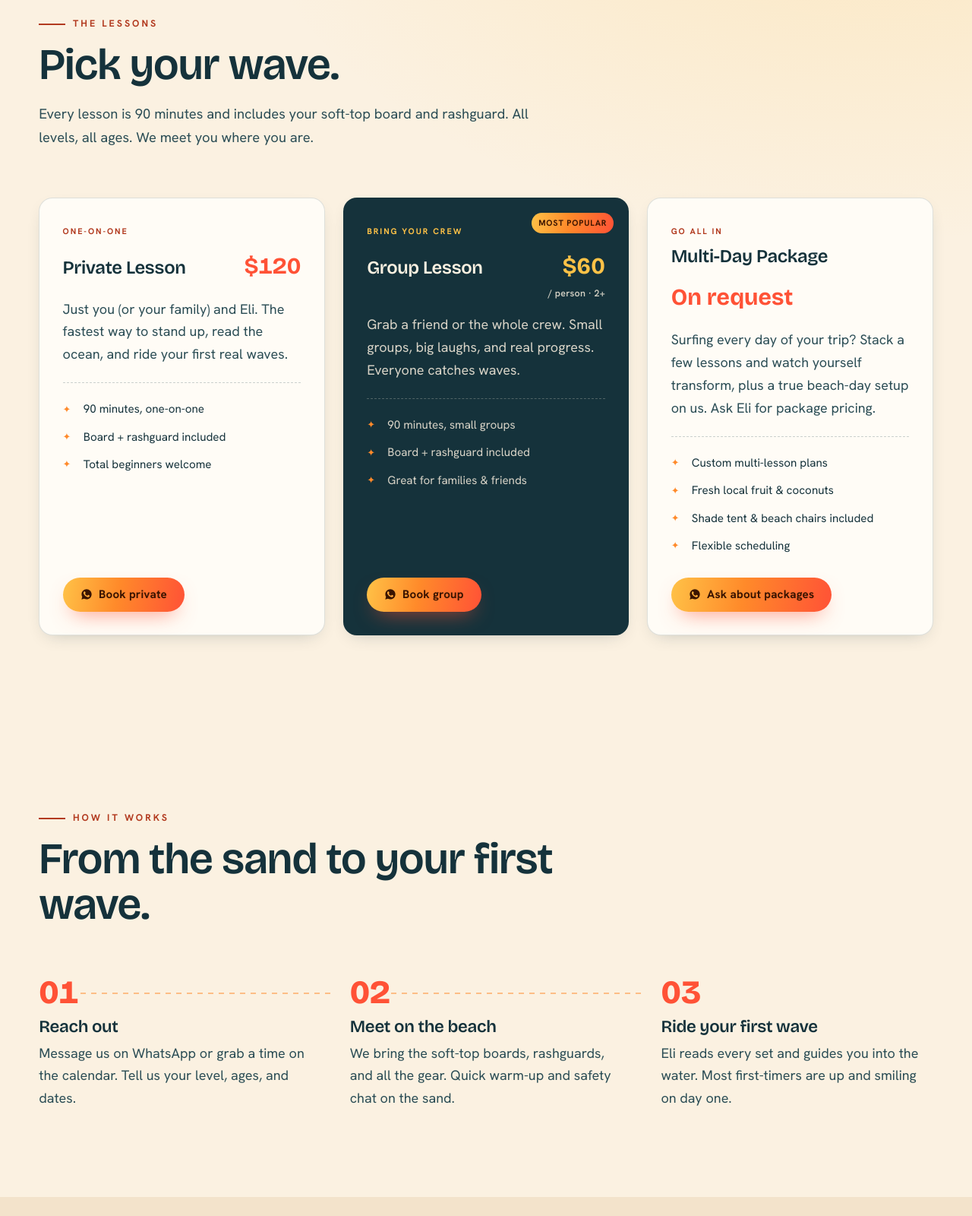
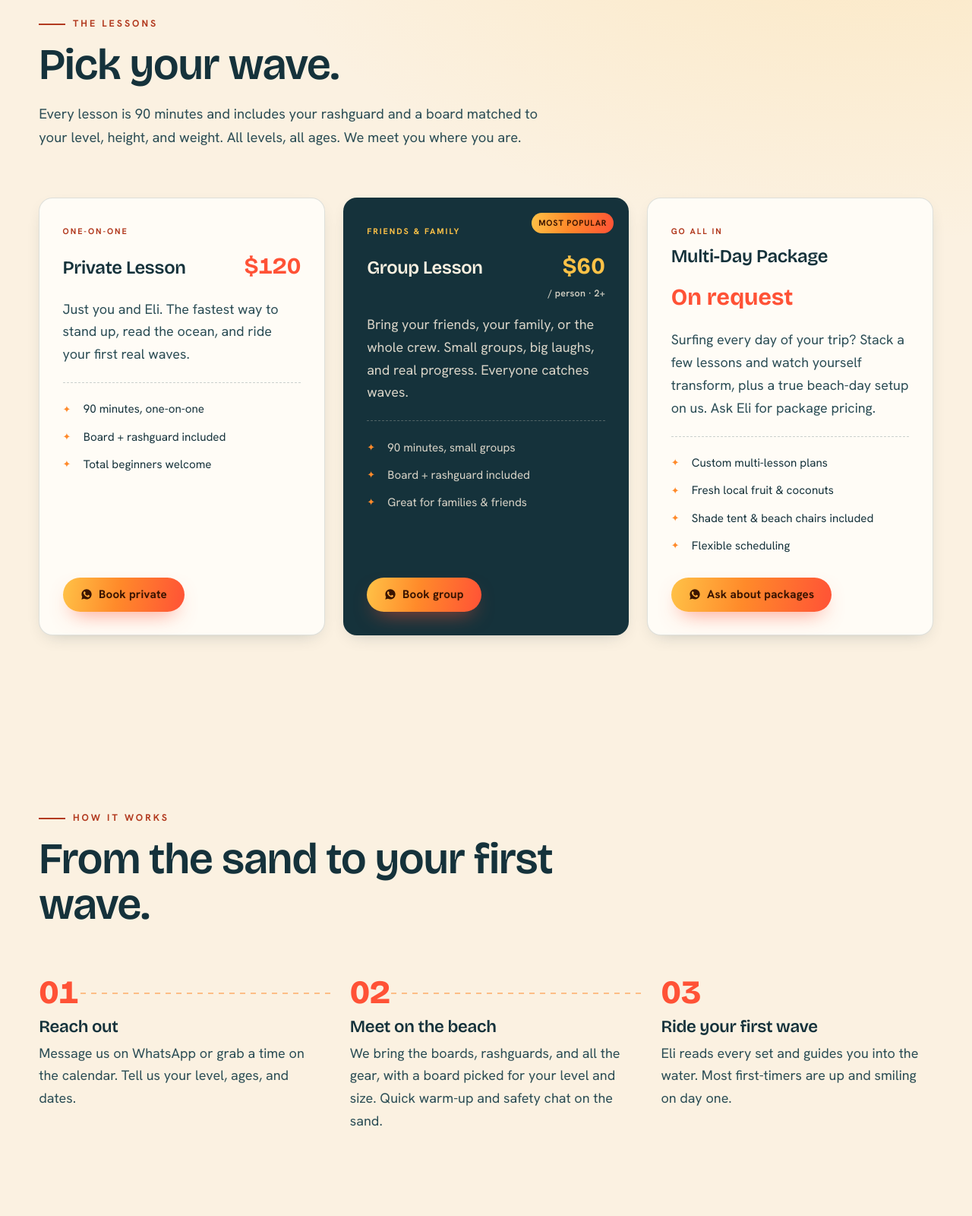
Before and after one commit to JuanColoradoV/elis-hot-sand-surf-school, a website: page site/index.html in a window 1280 px wide. Shown: the part 960-2560 px from the top of the page at 76% size. Drawn offline with nearby package versions, Linux system fonts and the light colour scheme.

Commit message:
Copy fixes from Melis: board matched to level/size (not always soft-top), private = just you, family in group lesson, Eli's 20 years

```diff
--- a/site/index.html
+++ b/site/index.html
@@ -153,9 +153,9 @@
       <p class="kicker" data-en="The Lessons" data-es="Las Clases">The Lessons</p>
       <h2 class="section-title" data-en="Pick your wave." data-es="Elige tu ola.">Pick your wave.</h2>
       <p class="section-lead"
-         data-en="Every lesson is 90 minutes and includes your soft-top board and rashguard. All levels, all ages. We meet you where you are."
-         data-es="Cada clase dura 90 minutos e incluye tabla soft-top y licra. Todos los niveles y edades. Empezamos donde estés.">
-         Every lesson is 90 minutes and includes your soft-top board and rashguard. All levels, all ages. We meet you where you are.</p>
+         data-en="Every lesson is 90 minutes and includes your rashguard and a board matched to your level, height, and weight. All levels, all ages. We meet you where you are."
+         data-es="Cada clase dura 90 minutos e incluye licra y una tabla adecuada a tu nivel, estatura y peso. Todos los niveles y edades. Empezamos donde estés.">
+         Every lesson is 90 minutes and includes your rashguard and a board matched to your level, height, and weight. All levels, all ages. We meet you where you are.</p>
     </header>
 
     <div class="cards">
@@ -166,9 +166,9 @@
           <p class="price"><span class="amount">$120</span></p>
         </div>
         <p class="card-desc"
-           data-en="Just you (or your family) and Eli. The fastest way to stand up, read the ocean, and ride your first real waves."
-           data-es="Solo tú (o tu familia) y Eli. La forma más rápida de pararte, leer el mar y surfear tus primeras olas de verdad.">
-           Just you (or your family) and Eli. The fastest way to stand up, read the ocean, and ride your first real waves.</p>
+           data-en="Just you and Eli. The fastest way to stand up, read the ocean, and ride your first real waves."
+           data-es="Solo tú y Eli. La forma más rápida de pararte, leer el mar y surfear tus primeras olas de verdad.">
+           Just you and Eli. The fastest way to stand up, read the ocean, and ride your first real waves.</p>
         <ul class="card-list">
           <li data-en="90 minutes, one-on-one" data-es="90 minutos, uno a uno">90 minutes, one-on-one</li>
           <li data-en="Board + rashguard included" data-es="Tabla y licra incluidas">Board + rashguard included</li>
@@ -181,15 +181,15 @@
 
       <article class="card card-feature reveal" style="--d:.1s">
         <span class="badge" data-en="Most popular" data-es="Más popular">Most popular</span>
-        <span class="card-kicker" data-en="Bring your crew" data-es="Trae a tu grupo">Bring your crew</span>
+        <span class="card-kicker" data-en="Friends &amp; family" data-es="Amigos y familia">Friends &amp; family</span>
         <div class="card-top">
           <h3 data-en="Group Lesson" data-es="Clase en Grupo">Group Lesson</h3>
           <p class="price"><span class="amount">$60</span><span class="per" data-en="/ person · 2+" data-es="/ persona · 2+">/ person · 2+</span></p>
         </div>
         <p class="card-desc"
-           data-en="Grab a friend or the whole crew. Small groups, big laughs, and real progress. Everyone catches waves."
-           data-es="Trae a un amigo o a todo el grupo. Grupos pequeños, muchas risas y progreso real. Todos surfean.">
-           Grab a friend or the whole crew. Small groups, big laughs, and real progress. Everyone catches waves.</p>
+           data-en="Bring your friends, your family, or the whole crew. Small groups, big laughs, and real progress. Everyone catches waves."
+           data-es="Trae a tus amigos, a tu familia o a todo el grupo. Grupos pequeños, muchas risas y progreso real. Todos surfean.">
+           Bring your friends, your family, or the whole crew. Small groups, big laughs, and real progress. Everyone catches waves.</p>
         <ul class="card-list">
           <li data-en="90 minutes, small groups" data-es="90 minutos, grupos pequeños">90 minutes, small groups</li>
           <li data-en="Board + rashguard included" data-es="Tabla y licra incluidas">Board + rashguard included</li>
@@ -242,9 +242,9 @@
       <li class="step reveal" style="--d:.1s">
         <span class="step-num">02</span>
         <h3 data-en="Meet on the beach" data-es="Nos vemos en la playa">Meet on the beach</h3>
-        <p data-en="We bring the soft-top boards, rashguards, and all the gear. Quick warm-up and safety chat on the sand."
-           data-es="Llevamos las tablas soft-top, las licras y todo el equipo. Calentamiento rápido y charla de seguridad en la arena.">
-           We bring the soft-top boards, rashguards, and all the gear. Quick warm-up and safety chat on the sand.</p>
+        <p data-en="We bring the boards, rashguards, and all the gear, with a board picked for your level and size. Quick warm-up and safety chat on the sand."
+           data-es="Llevamos las tablas, las licras y todo el equipo, con una tabla elegida según tu nivel y tamaño. Calentamiento rápido y charla de seguridad en la arena.">
+           We bring the boards, rashguards, and all the gear, with a board picked for your level and size. Quick warm-up and safety chat on the sand.</p>
       </li>
       <li class="step reveal" style="--d:.2s">
         <span class="step-num">03</span>
@@ -267,9 +267,9 @@
     <div class="about-text">
       <p class="kicker" data-en="Meet your instructor" data-es="Conoce a tu instructor">Meet your instructor</p>
       <h2 class="section-title" data-en="Hi, I'm Eli." data-es="Hola, soy Eli.">Hi, I'm Eli.</h2>
-      <p data-en="I've spent my life reading the waves of Playa Grande and Playa Tamarindo, and there's nothing I love more than seeing someone ride their very first wave. My lessons are patient, safety-first, and a whole lot of fun. Most people are standing up by the end of their first session."
-         data-es="He pasado mi vida leyendo las olas de Playa Grande y Playa Tamarindo, y no hay nada que me guste más que ver a alguien surfear su primera ola. Mis clases son pacientes, seguras y muy divertidas. La mayoría se para en la tabla al final de la primera sesión.">
-         I've spent my life reading the waves of Playa Grande and Playa Tamarindo, and there's nothing I love more than seeing someone ride their very first wave. My lessons are patient, safety-first, and a whole lot of fun. Most people are standing up by the end of their first session.</p>
+      <p data-en="I've spent the past 20 years reading the waves of Playa Grande and Playa Tamarindo, and there's nothing I love more than seeing someone ride their very first wave. My lessons are patient, safety-first, and a whole lot of fun. Most people are standing up by the end of their first session."
+         data-es="He pasado los últimos 20 años leyendo las olas de Playa Grande y Playa Tamarindo, y no hay nada que me guste más que ver a alguien surfear su primera ola. Mis clases son pacientes, seguras y muy divertidas. La mayoría se para en la tabla al final de la primera sesión.">
+         I've spent the past 20 years reading the waves of Playa Grande and Playa Tamarindo, and there's nothing I love more than seeing someone ride their very first wave. My lessons are patient, safety-first, and a whole lot of fun. Most people are standing up by the end of their first session.</p>
       <blockquote class="pull-quote"
         data-en="If you can stand on the sand, I'll get you standing on a wave."
         data-es="Si puedes pararte en la arena, te pongo de pie sobre una ola.">
--- a/site/llms.txt
+++ b/site/llms.txt
@@ -4,8 +4,9 @@
 > Tamarindo, Guanacaste, Costa Rica. All levels and ages welcome; beginner-friendly.
 
 ## About
-Eli is a local surf instructor. Lessons are 90 minutes and include a soft-top board
-and rashguard. Playa Grande is his home break. Bilingual instruction (English/Spanish).
+Eli is a local surf instructor with 20 years reading the waves of Playa Grande and
+Tamarindo. Lessons are 90 minutes and include a rashguard and a board matched to your
+level, height, and weight. Playa Grande is his home break. Bilingual (English/Spanish).
 
 ## Lessons & pricing
 - Private lesson: $120 (one-on-one, 90 min)
```
